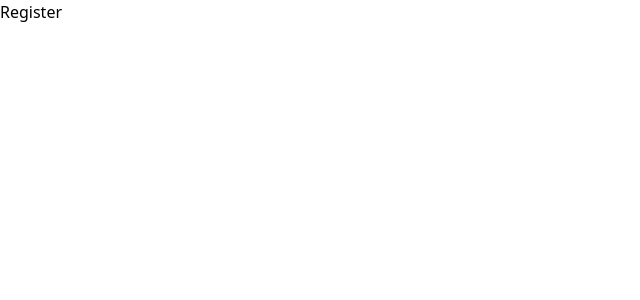
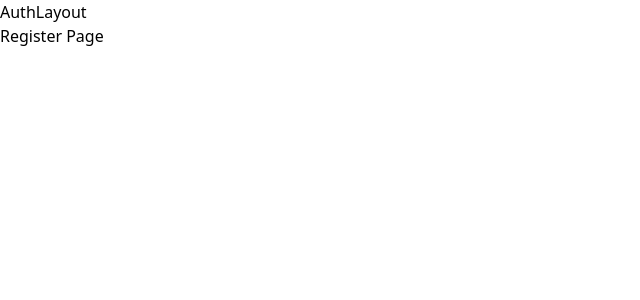
Before and after one commit to FabioLeonam/fincheck-web, a React (Vite) app: page /register in a window 1280 px wide. Shown: the top 300 px of the page, without its empty margins (0-640 px from the left). Built offline with nearby package versions, Linux system fonts and the light colour scheme.

Commit message:
Creates pages, and AuthLayout

```diff
--- a/src/Router/index.tsx
+++ b/src/Router/index.tsx
@@ -1,5 +1,9 @@
 import { Route, Routes, BrowserRouter } from 'react-router-dom';
 import { AuthGuard } from './AuthGuard';
+import { Login } from '../view/pages/Login/Login';
+import { Register } from '../view/pages/Register/Register';
+import { Dashboard } from '../view/pages/Dashboard/Dashboard';
+import { AuthLayout } from '../view/layouts/AuthLayout';
 
 
 export function Router() {
@@ -8,12 +12,14 @@ export function Router() {
     <BrowserRouter>
       <Routes>
           <Route element={<AuthGuard isPrivate={false} />}>
-            <Route path='/login' element={<h1>Login</h1>} />
-            <Route path='/register' element={<h1>Register</h1>} />
+            <Route element={<AuthLayout />}>
+              <Route path='/login' element={<Login />} />
+              <Route path='/register' element={<Register />} />
+            </Route>
           </Route>
 
           <Route element={<AuthGuard isPrivate />}>
-            <Route path='/' element={<h1>Dashboard</h1>} />
+            <Route path='/' element={<Dashboard />} />
           </Route>
       </Routes>
     </BrowserRouter>
--- /dev/null
+++ b/src/view/layouts/AuthLayout.tsx
@@ -0,0 +1,11 @@
+import { Outlet } from "react-router-dom";
+
+export function AuthLayout() {
+  return(
+    <div>
+      <h1>AuthLayout</h1>
+
+      <Outlet />
+    </div>
+  )
+}
--- /dev/null
+++ b/src/view/pages/Dashboard/Dashboard.tsx
@@ -0,0 +1,3 @@
+export function Dashboard() {
+  return <h1>Dashboard Page</h1>
+}
--- /dev/null
+++ b/src/view/pages/Login/Login.tsx
@@ -0,0 +1,3 @@
+export function Login() {
+  return <h1>Login Page</h1>
+}
--- /dev/null
+++ b/src/view/pages/Register/Register.tsx
@@ -0,0 +1,3 @@
+export function Register() {
+  return <h1>Register Page</h1>
+}
```
Also changed, not shown: 1 other file (tests, documents, lock files or other folders).
